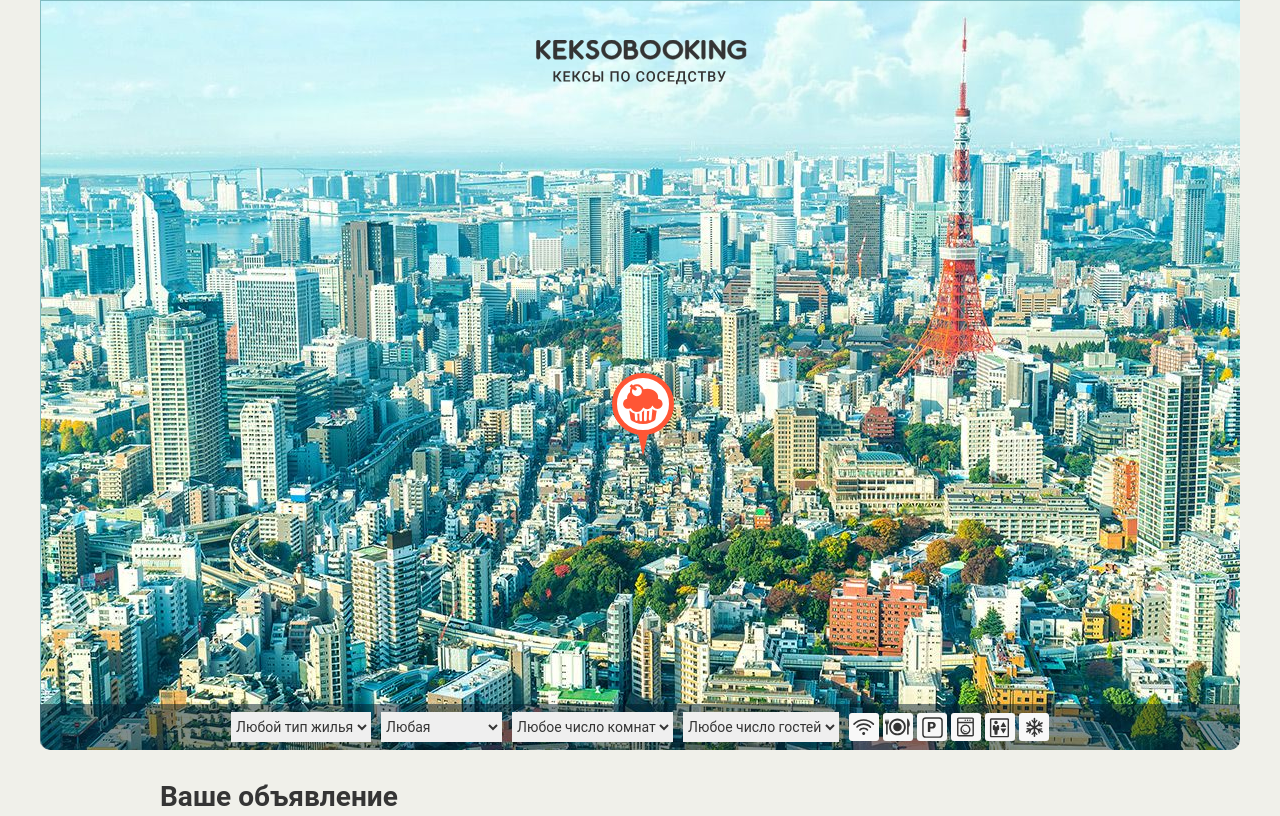
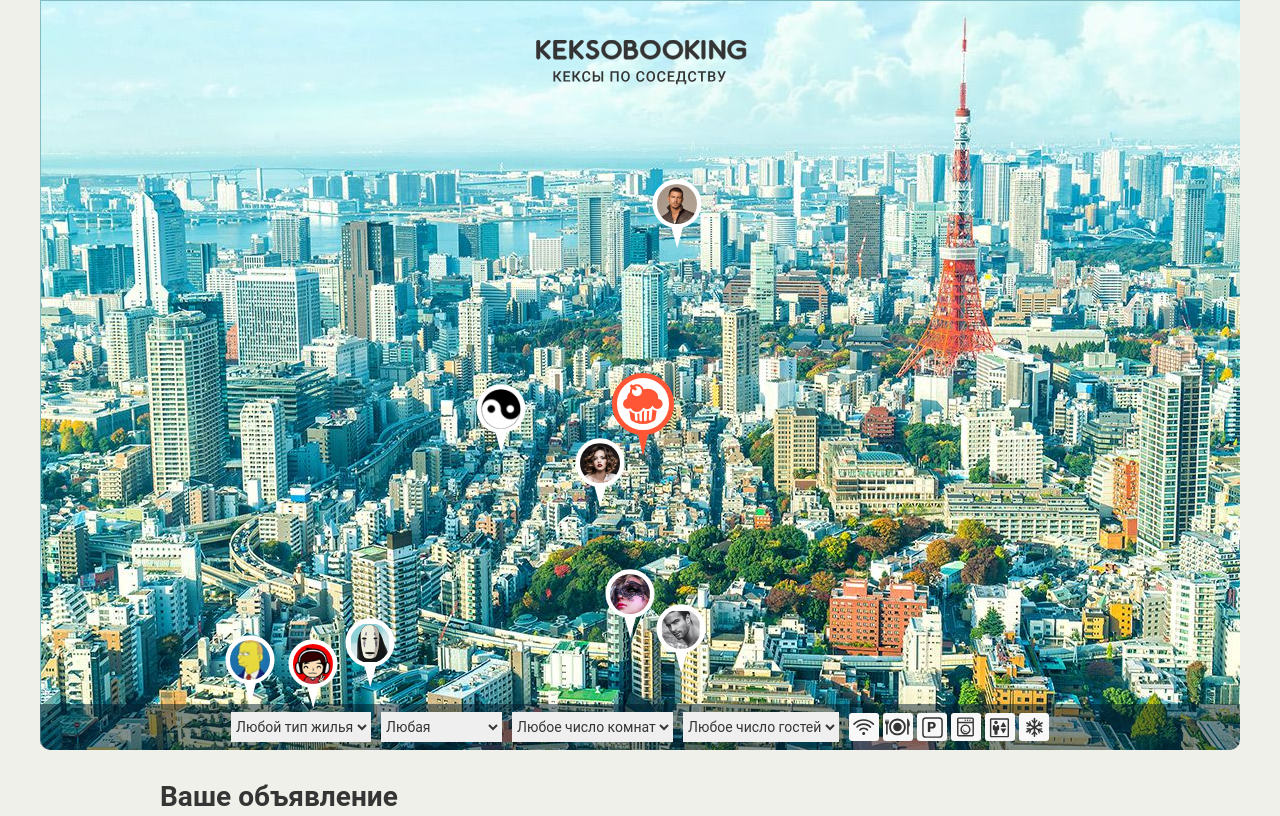
Before and after one commit to katrinaiva/188118-keksobooking-19, a website: page index.html in a window 1280 px wide. Shown: the top 816 px of the page. Drawn offline with Linux system fonts and the light colour scheme; files whose address does not match are found by name.

Commit message:
первая часть задания

```diff
--- a/js/main.js
+++ b/js/main.js
@@ -11,7 +11,7 @@ var photos = ['http://o0.github.io/assets/images/tokyo/hotel1.jpg', 'http://o0.g
 var getAvatarImgList = function () {
   var avatarImgList = [];
   for (var i = 1; i <= 8; i++) {
-    avatarImgList.push('img/avatars/userget0' + i + '.png');
+    avatarImgList.push('img/avatars/user0' + i + '.png');
   }
   return avatarImgList;
 };
@@ -24,14 +24,13 @@ var getProperties = function (properties) {
   return properties[getRandomItem(properties)];
 };
 
-var getRandomNumber = function (min, max) {
+var getRandomIntInclusive = function (min, max) {
   return Math.floor(Math.random() * (max - min)) + min;
 };
 
 var getListItems = function (list) {
-  var newListLength = getRandomNumber(1, list.length);
-  var newList = list.slice(0, newListLength);
-  return newList;
+  var newListLength = getRandomIntInclusive(1, list.length);
+  return list.slice(0, newListLength);
 };
 
 var getAdItem = function (j) {
@@ -53,8 +52,8 @@ var getAdItem = function (j) {
       photos: getListItems(photos),
     },
     location: {
-      x: getRandomNumber(130, 630),
-      y: getRandomNumber(130, 630),
+      x: getRandomIntInclusive(130, 630),
+      y: getRandomIntInclusive(130, 630),
     }
   };
 };
@@ -66,3 +65,24 @@ for (var j = 0; j < 8; j++) {
 }
 
 document.querySelector('.map').classList.remove('map--faded');
+
+var pinTemplate = document.querySelector('#pin').content.querySelector('.map__pin');
+
+var getPinItem = function () {
+  var pinItem = pinTemplate.cloneNode(true);
+  pinItem.querySelector('img[src]').src = adList[i].author.avatar;
+  pinItem.querySelector('img[alt]').alt = 'заголовок объявления';
+  var xOffset = pinItem.querySelector('img[width]').width / 2;
+  var yOffset = pinItem.querySelector('img[height]').height;
+  pinItem.style.left = adList[i].location.x + xOffset + 'px';
+  pinItem.style.top = adList[i].location.y + yOffset + 'px';
+  return pinItem;
+};
+
+var pinFragment = document.createDocumentFragment();
+
+for (var i = 0; i < 8; i++) {
+  pinFragment.appendChild(getPinItem());
+}
+
+document.querySelector('.map__pins').appendChild(pinFragment);
```
Also changed, not shown: index.html (+2 -1 lines).
